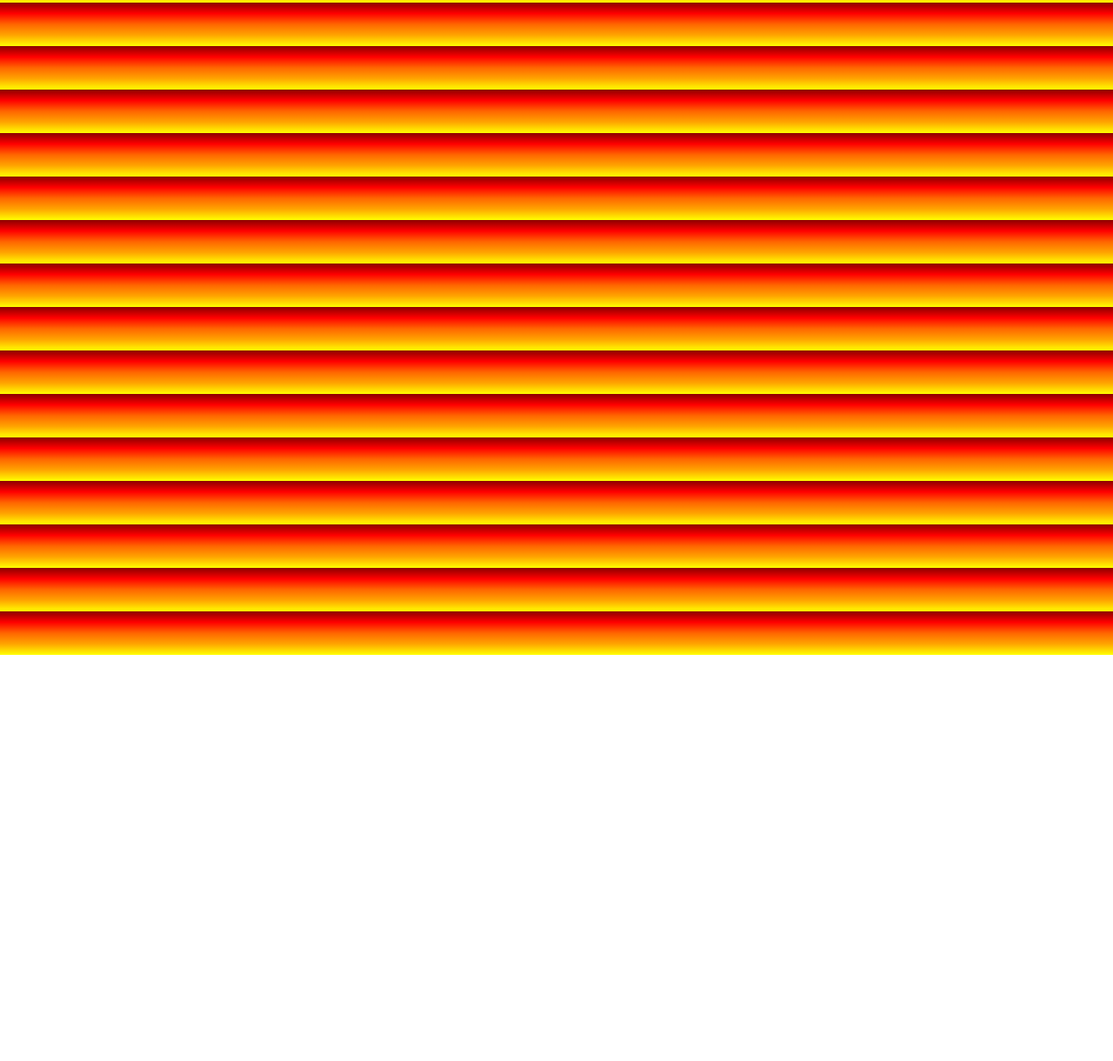
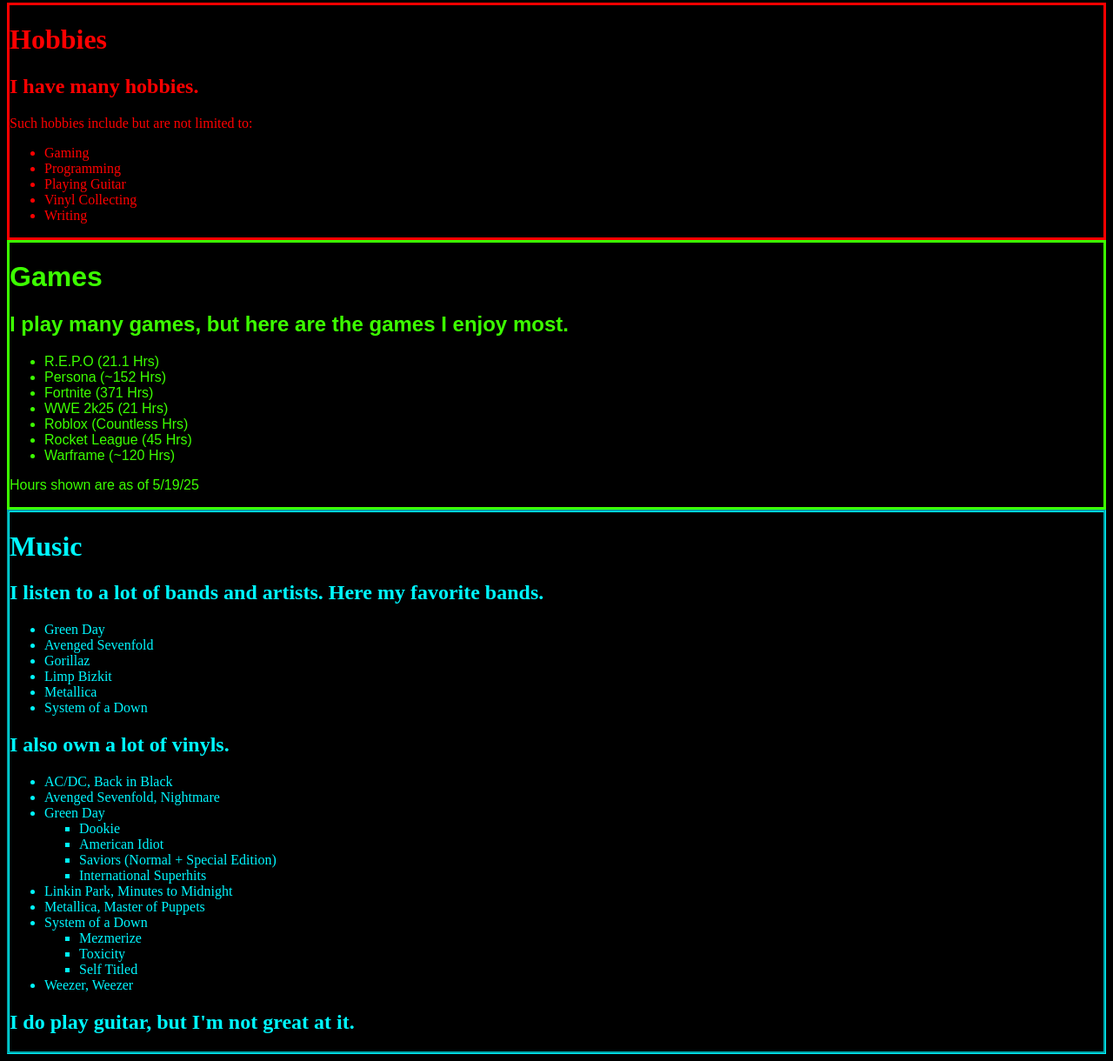
Before and after one commit to BusterBussin/BusterBussin.github.io, a plain HTML site: page hobbies.html in a window 1280 px wide. Shown: the part 47-1267 px from the top of the page at 87% size. Before the commit the page ends 800 px from the top, so only its background shows below. Drawn offline with Linux system fonts and the light colour scheme.

Commit message:
hobby section

```diff
--- a/hobbies-style.css
+++ b/hobbies-style.css
@@ -1,3 +1,35 @@
-body {
-    background-image: linear-gradient(darkred, red, rgb(255, 102, 0), orange, yellow);
+body{
+    background-color: black;
 }
+
+.hobby {
+    /* background-image: linear-gradient(darkred, red); */
+    color:red;
+    border-style: solid;
+    /* border-radius: 5rem; */
+    border-width: 0.2rem;
+    border-color: red;
+}
+
+.hobbyheadlink {
+    background-color: grey;
+}
+
+.gaming {
+    font-family: sans-serif;
+    color: rgb(60, 255, 0);
+    border-color: rgb(60, 255, 0);
+    border-style: solid;
+    border-width: 0.2rem;
+}
+
+.square {
+    list-style-type: square;
+}
+
+.music {
+    border-style: groove;
+    border-color: rgb(0, 247, 255);
+    color:rgb(0, 247, 255);
+    border-width: 0.2rem;
+}
--- a/hobbies.html
+++ b/hobbies.html
@@ -9,5 +9,63 @@
         <div class="hobbyheadlink">
             <p><a href="index.html">Back home</a></p>
         </div>
+        <div class="hobby">
+            <h1>Hobbies</h1>
+            <h2>I have many hobbies.</h2>
+            <p>Such hobbies include but are not limited to:</p>
+            <ul>
+                <li>Gaming</li>
+                <li>Programming</li>
+                <li>Playing Guitar</li>
+                <li>Vinyl Collecting</li>
+                <li>Writing</li>
+            </ul>
+        </div>
+        <div class="gaming">
+            <h1>Games</h1>
+            <h2>I play many games, but here are the games I enjoy most.</h2>
+            <ul>
+                <li>R.E.P.O (21.1 Hrs)</li>
+                <li>Persona (~152 Hrs)</li>
+                <li>Fortnite (371 Hrs)</li>
+                <li>WWE 2k25 (21 Hrs)</li>
+                <li>Roblox (Countless Hrs)</li>
+                <li>Rocket League (45 Hrs)</li>
+                <li>Warframe (~120 Hrs)</li>
+            </ul>
+            <p>Hours shown are as of 5/19/25</p>
+        </div>
+        <div class="music">
+            <h1>Music</h1>
+            <h2>I listen to a lot of bands and artists. Here my favorite bands.</h2>
+            <ul>
+                <li>Green Day</li>
+                <li>Avenged Sevenfold</li>
+                <li>Gorillaz</li>
+                <li>Limp Bizkit</li>
+                <li>Metallica</li>
+                <li>System of a Down</li>
+            </ul>
+            <h2>I also own a lot of vinyls.</h2>
+            <ul>
+                <li>AC/DC, Back in Black</li>
+                <li>Avenged Sevenfold, Nightmare</li>
+                <li>Green Day<ul class="square">
+                    <li>Dookie</li>
+                    <li>American Idiot</li>
+                    <li>Saviors (Normal + Special Edition)</li>
+                    <li>International Superhits</li>
+                </ul></li>
+                <li>Linkin Park, Minutes to Midnight</li>
+                <li>Metallica, Master of Puppets</li>
+                <li>System of a Down<ul class="square">
+                    <li>Mezmerize</li>
+                    <li>Toxicity</li>
+                    <li>Self Titled</li>
+                </ul></li>
+                <li>Weezer, Weezer</li>
+            </ul>
+            <h2>I do play guitar, but I'm not great at it.</h2>
+        </div>
     </body>
 </html>
```
